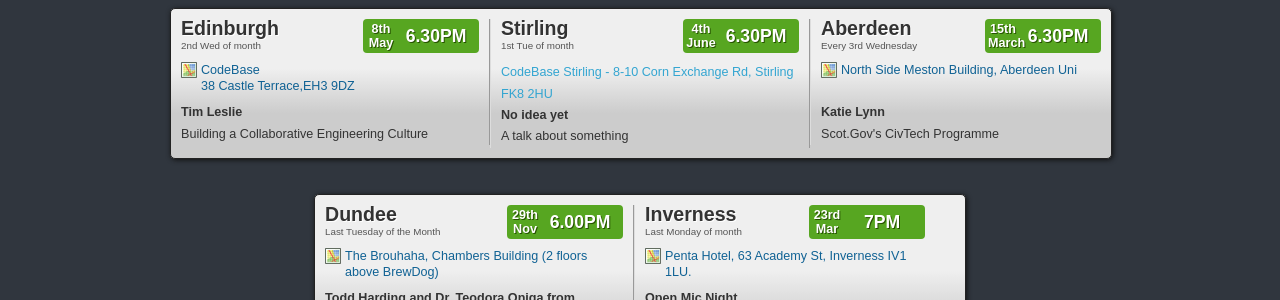
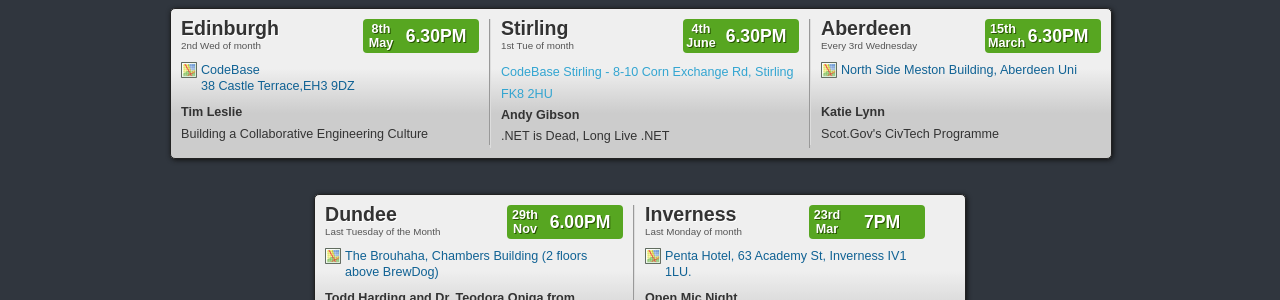
Before and after one commit to techmeetup/techmeetup.co.uk, a Jekyll site: the page built from index.html, in a window 1280 px wide. Shown: the part 391-691 px from the top of the page. Built offline with Jekyll 4.4.1, drawn with Linux system fonts in a browser that asks for light colours.

Commit message:
Added speaker details for Stirling

```diff
--- a/_data/index.json
+++ b/_data/index.json
@@ -22,8 +22,8 @@
   "stirling": {
     "speakers": [
      {
-        "name": "No idea yet",
-        "talk": "A talk about something"
+        "name": "Andy Gibson",
+        "talk": ".NET is Dead, Long Live .NET"
       }
     ],
     "day": "4th",
```
